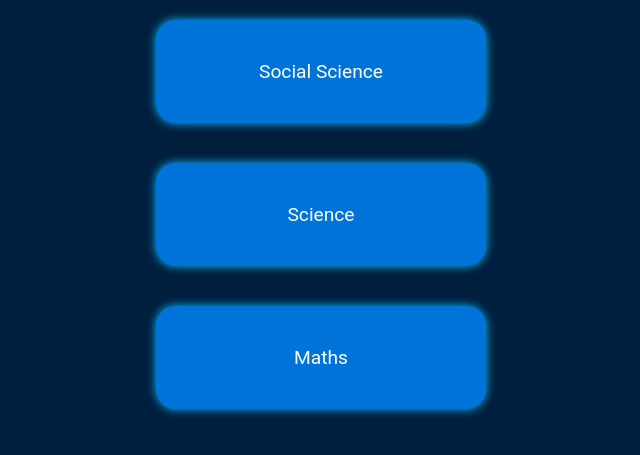
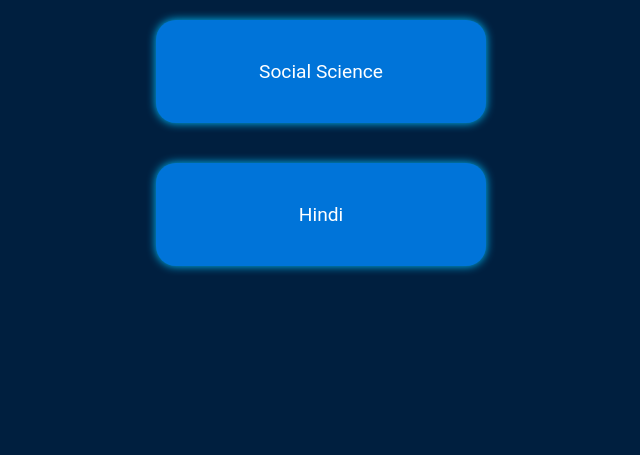
Before and after one commit to ajayy11-c/nxthuh, a plain HTML site: page subject.html in a window 1280 px wide. Shown: the part 139-594 px from the top of the page, without its empty margins (319-959 px from the left). Drawn offline with Linux system fonts and the light colour scheme.

Commit message:
Update subject.html

```diff
--- a/subject.html
+++ b/subject.html
@@ -35,7 +35,6 @@
 <body>
   <h1>Select a Subject</h1>
   <div class="subject"><a href="sst.html">Social Science</a></div>
-  <div class="subject"><a href="science.html">Science</a></div>
-  <div class="subject"><a href="maths.html">Maths</a></div>
+  <div class="subject"><a href="science.html">Hindi</a></div>
 </body>
 </html>
```
